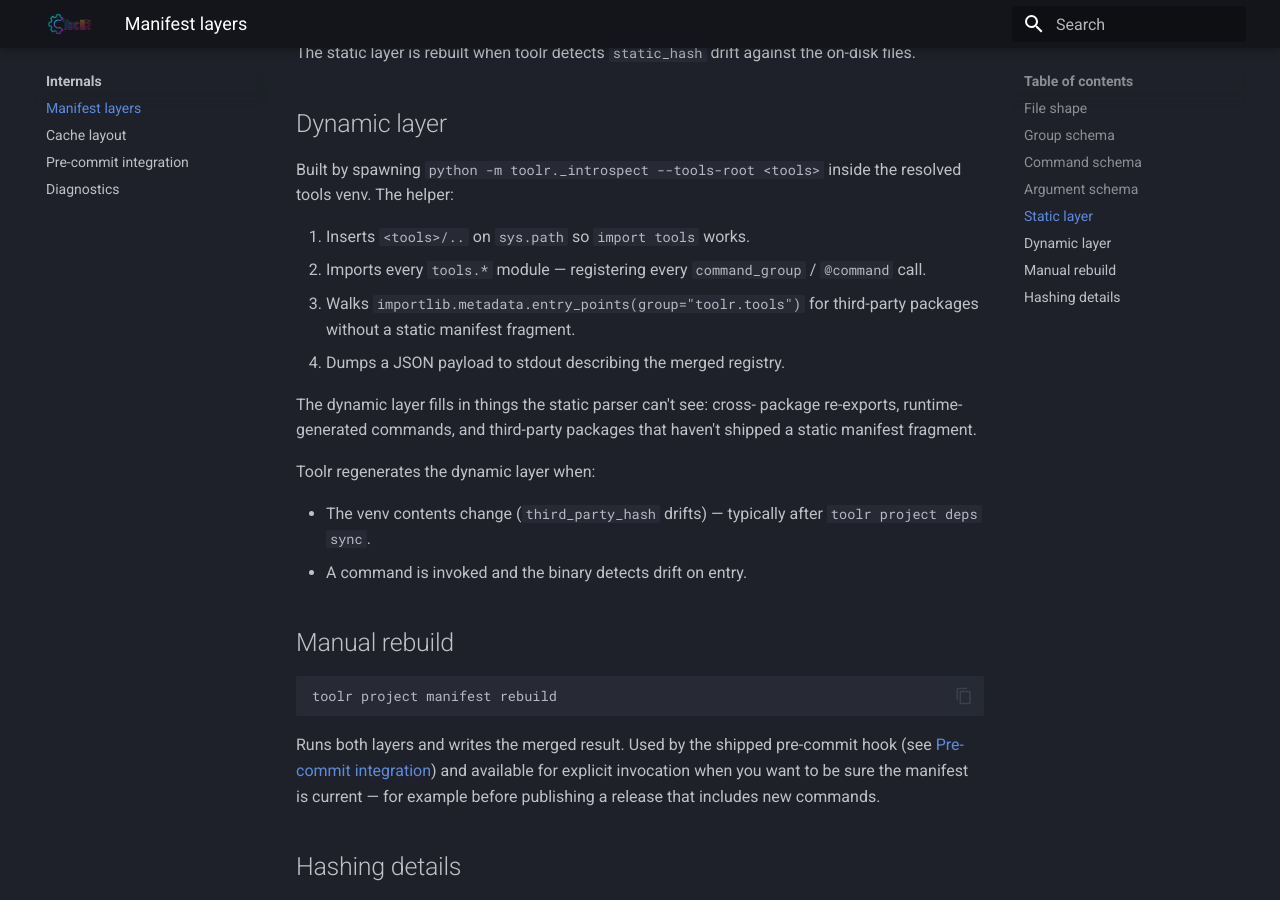
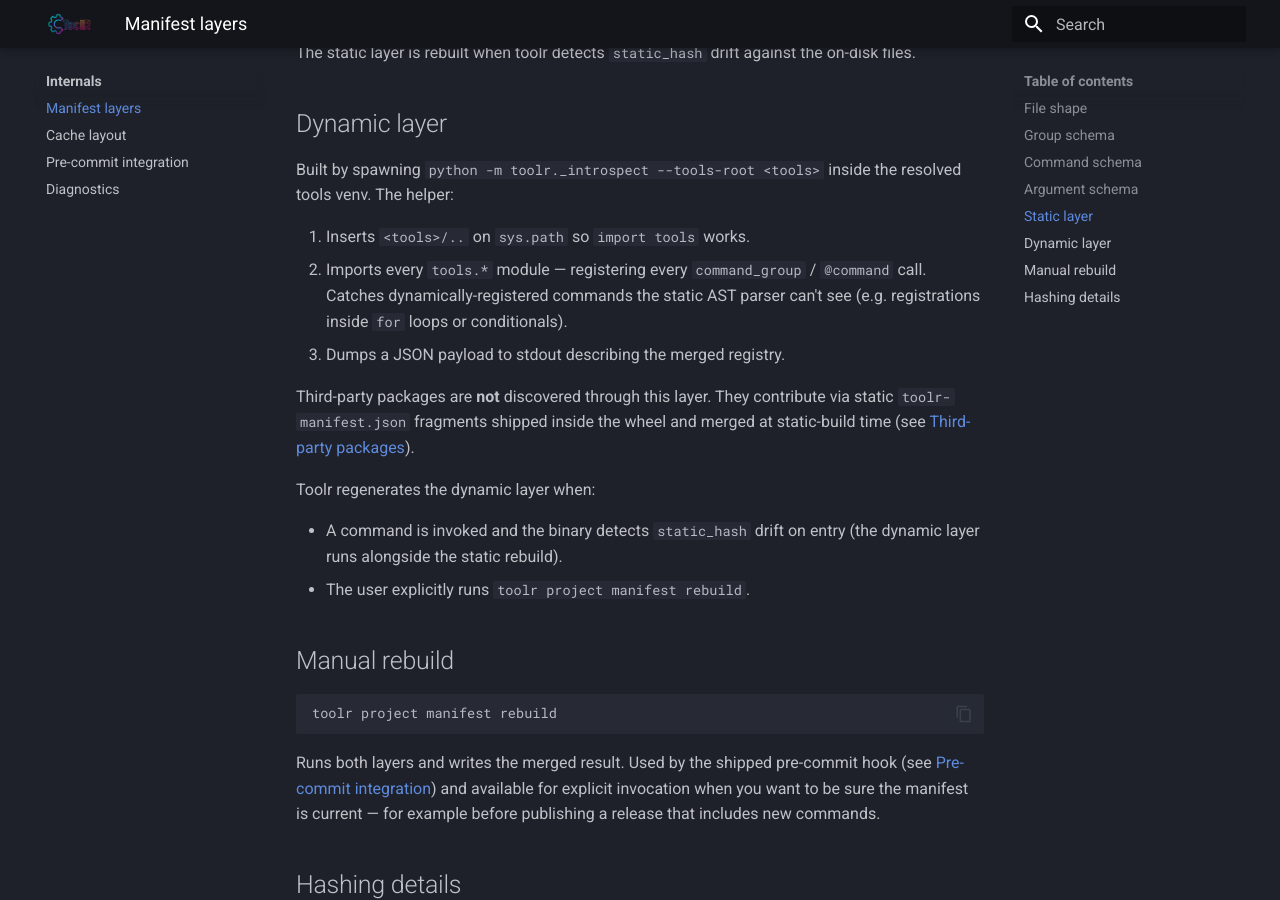
Before and after one commit to s0undt3ch/ToolR, an MkDocs documentation site: the page built from docs/internals/manifest.md, in a window 1280 px wide and 900 px high, scrolled down 3029 px. Built offline with MkDocs 1.6.1 and Material for MkDocs 9.7.7, drawn with Linux system fonts in a browser that asks for light colours.

Commit message:
docs(internals): drop entry-points discovery from the dynamic layer
Step 3 still listed importlib.metadata.entry_points("toolr.tools")
as a discovery hop. That mechanism was removed in
dispatch-manifest-freshness — third-party packages contribute via
static toolr-manifest.json fragments now. Rewrite the section: the
dynamic layer's sole job is importing tools.* so runtime-only
dynamic patterns surface in the manifest. Add an explicit
cross-reference to the third-party docs.

```diff
--- a/docs/internals/manifest.md
+++ b/docs/internals/manifest.md
@@ -151,20 +151,21 @@ inside the resolved tools venv. The helper:
 
 1. Inserts `<tools>/..` on `sys.path` so `import tools` works.
 2. Imports every `tools.*` module — registering every
-   `command_group` / `@command` call.
-3. Walks `importlib.metadata.entry_points(group="toolr.tools")` for
-   third-party packages without a static manifest fragment.
-4. Dumps a JSON payload to stdout describing the merged registry.
+   `command_group` / `@command` call. Catches dynamically-registered
+   commands the static AST parser can't see (e.g. registrations
+   inside `for` loops or conditionals).
+3. Dumps a JSON payload to stdout describing the merged registry.
 
-The dynamic layer fills in things the static parser can't see: cross-
-package re-exports, runtime-generated commands, and third-party
-packages that haven't shipped a static manifest fragment.
+Third-party packages are **not** discovered through this layer.
+They contribute via static `toolr-manifest.json` fragments shipped
+inside the wheel and merged at static-build time
+(see [Third-party packages](../third-party.md)).
 
 Toolr regenerates the dynamic layer when:
 
-- The venv contents change (`third_party_hash` drifts) — typically after
-  `toolr project deps sync`.
-- A command is invoked and the binary detects drift on entry.
+- A command is invoked and the binary detects `static_hash` drift
+  on entry (the dynamic layer runs alongside the static rebuild).
+- The user explicitly runs `toolr project manifest rebuild`.
 
 ## Manual rebuild
 
```
